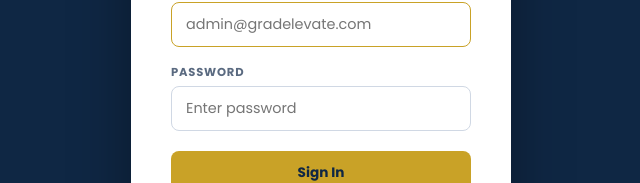
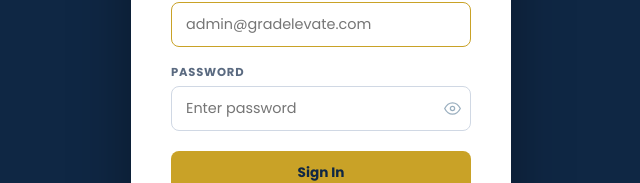
Before and after one commit to josiahdevweb-hub/gradelevate, a Next.js app: page /admin/login in a window 1280 px wide. Shown: the part 377-560 px from the top of the page, without its empty margins (319-959 px from the left). Built offline with nearby package versions, Linux system fonts and the light colour scheme.

Commit message:
Add show/hide password toggle to admin login

```diff
--- a/pages/admin/login.tsx
+++ b/pages/admin/login.tsx
@@ -19,6 +19,7 @@
   const [password, setPassword] = useState("");
   const [error, setError] = useState("");
   const [submitting, setSubmitting] = useState(false);
+  const [showPassword, setShowPassword] = useState(false);
 
   const handleSubmit = async (e: React.FormEvent) => {
     e.preventDefault();
@@ -83,14 +84,35 @@
             </div>
             <div className={styles.loginField}>
               <label className={styles.loginLabel}>Password</label>
+              <div className={styles.loginInputWrap}>
                 <input
-                type="password"
+                  type={showPassword ? "text" : "password"}
                   className={styles.loginInput}
                   placeholder="Enter password"
                   value={password}
                   onChange={(e) => { setPassword(e.target.value); setError(""); }}
                   required
                 />
+                <button
+                  type="button"
+                  className={styles.loginEye}
+                  onClick={() => setShowPassword((v) => !v)}
+                  aria-label={showPassword ? "Hide password" : "Show password"}
+                >
+                  {showPassword ? (
+                    <svg width="17" height="17" viewBox="0 0 24 24" fill="none" stroke="currentColor" strokeWidth="1.8" strokeLinecap="round" strokeLinejoin="round">
+                      <path d="M17.94 17.94A10.07 10.07 0 0112 20c-7 0-11-8-11-8a18.45 18.45 0 015.06-5.94"/>
+                      <path d="M9.9 4.24A9.12 9.12 0 0112 4c7 0 11 8 11 8a18.5 18.5 0 01-2.16 3.19"/>
+                      <line x1="1" y1="1" x2="23" y2="23"/>
+                    </svg>
+                  ) : (
+                    <svg width="17" height="17" viewBox="0 0 24 24" fill="none" stroke="currentColor" strokeWidth="1.8" strokeLinecap="round" strokeLinejoin="round">
+                      <path d="M1 12s4-8 11-8 11 8 11 8-4 8-11 8-11-8-11-8z"/>
+                      <circle cx="12" cy="12" r="3"/>
+                    </svg>
+                  )}
+                </button>
+              </div>
             </div>
             <button type="submit" className={styles.loginBtn} disabled={submitting}>
               {submitting ? "Signing in…" : "Sign In"}
--- a/styles/admin.module.css
+++ b/styles/admin.module.css
@@ -717,6 +717,31 @@
   position: relative;
 }
 
+.loginInputWrap {
+  position: relative;
+  display: flex;
+  align-items: center;
+}
+
+.loginInputWrap .loginInput {
+  padding-right: 40px;
+  width: 100%;
+}
+
+.loginEye {
+  position: absolute;
+  right: 10px;
+  background: none;
+  border: none;
+  cursor: pointer;
+  color: #9aafbf;
+  display: flex;
+  align-items: center;
+  padding: 0;
+  transition: color 0.15s;
+}
+.loginEye:hover { color: #0F2744; }
+
 .loginClose {
   position: absolute;
   top: 14px;
```
Lines whose indentation alone changed are shown as unchanged.
